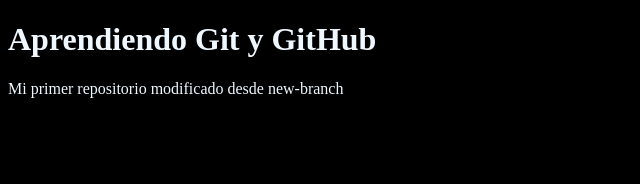
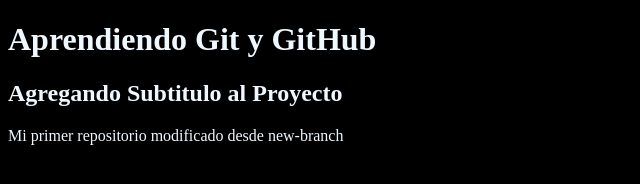
Before and after one commit to AlejandraOlazagasti/my-first-rep, a plain HTML site: page index.html in a window 1280 px wide. Shown: the whole page, without its empty margins (0-640 px from the left). Drawn offline with Linux system fonts and the light colour scheme.

Commit message:
create/subtitle

```diff
--- a/index.html
+++ b/index.html
@@ -10,6 +10,7 @@
 
 <body>
   <h1>Aprendiendo Git y GitHub</h1>
+  <h2>Agregando Subtitulo al Proyecto</h2>
   <p>Mi primer repositorio modificado desde new-branch</p>
 </body>
 
```
